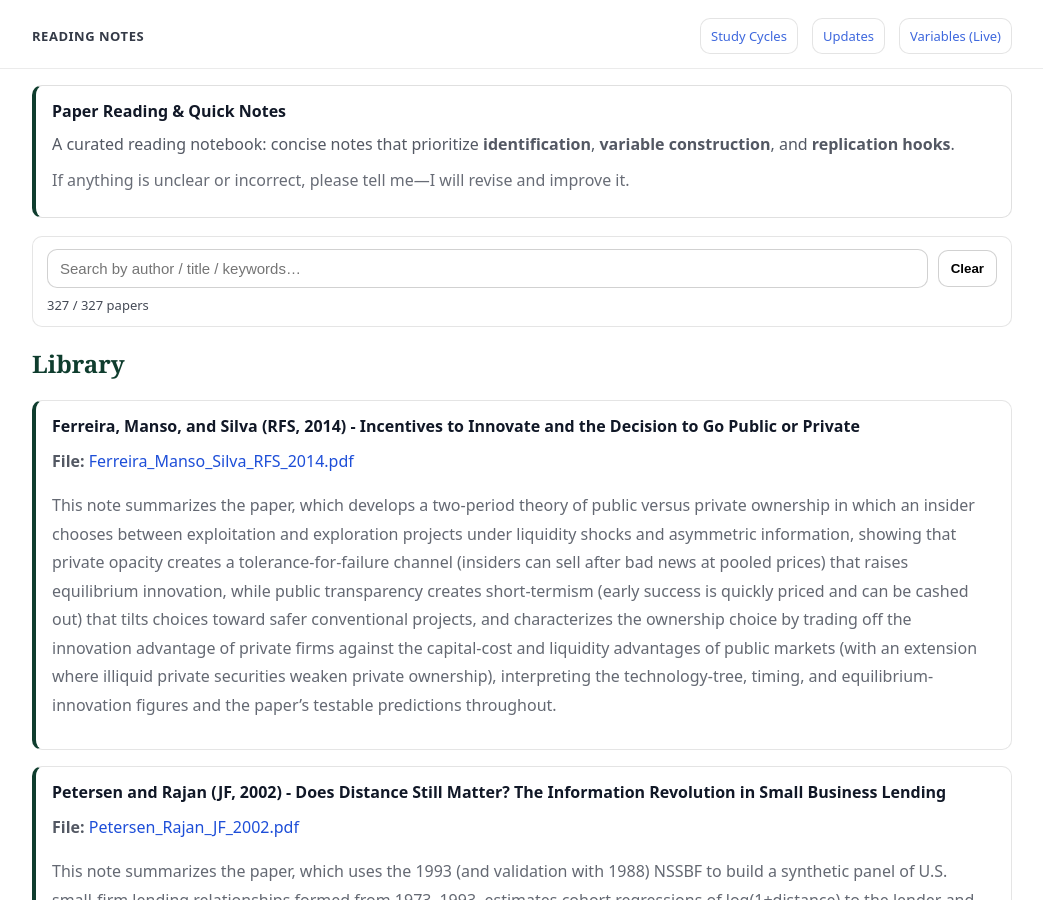
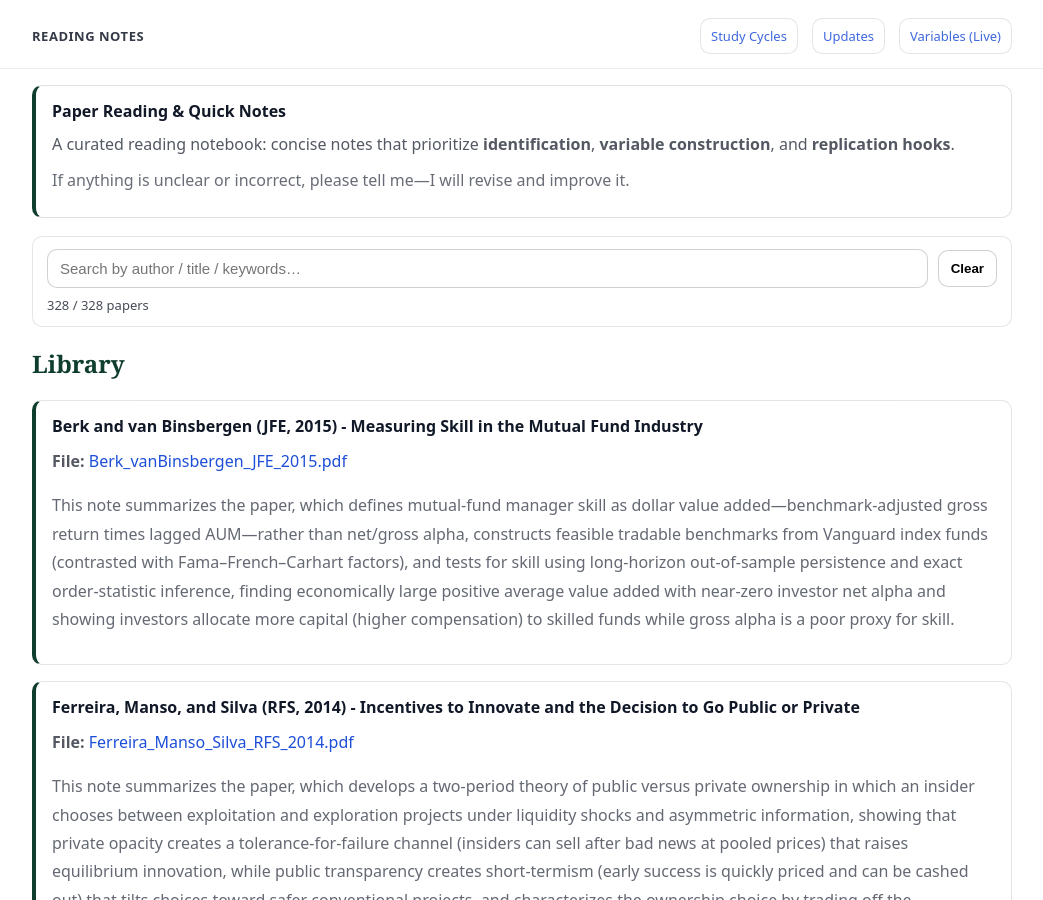
Before and after one commit to yaxinzn/study-archive, a Jekyll site: the page built from reading/index.md, in a window 1280 px wide and 900 px high. Shown: the whole window, without its empty margins (118-1161 px from the left). Built offline with Jekyll 4.4.1, drawn with Linux system fonts in a browser that asks for light colours.

Commit message:
Reading: add/update Berk_vanBinsbergen_JFE_2015.pdf

```diff
--- a/_data/reading.yml
+++ b/_data/reading.yml
@@ -1,3 +1,7 @@
+- title: "Berk and van Binsbergen (JFE, 2015) - Measuring Skill in the Mutual Fund Industry"
+  file: "Berk_vanBinsbergen_JFE_2015.pdf"
+  desc: "This note summarizes the paper, which defines mutual-fund manager skill as dollar value added—benchmark-adjusted gross return times lagged AUM—rather than net/gross alpha, constructs feasible tradable benchmarks from Vanguard index funds (contrasted with Fama–French–Carhart factors), and tests for skill using long-horizon out-of-sample persistence and exact order-statistic inference, finding economically large positive average value added with near-zero investor net alpha and showing investors allocate more capital (higher compensation) to skilled funds while gross alpha is a poor proxy for skill."
+
 - title: "Ferreira, Manso, and Silva (RFS, 2014) - Incentives to Innovate and the Decision to Go Public or Private"
   file: "Ferreira_Manso_Silva_RFS_2014.pdf"
   desc: "This note summarizes the paper, which develops a two-period theory of public versus private ownership in which an insider chooses between exploitation and exploration projects under liquidity shocks and asymmetric information, showing that private opacity creates a tolerance-for-failure channel (insiders can sell after bad news at pooled prices) that raises equilibrium innovation, while public transparency creates short-termism (early success is quickly priced and can be cashed out) that tilts choices toward safer conventional projects, and characterizes the ownership choice by trading off the innovation advantage of private firms against the capital-cost and liquidity advantages of public markets (with an extension where illiquid private securities weaken private ownership), interpreting the technology-tree, timing, and equilibrium-innovation figures and the paper’s testable predictions throughout."
```
Also changed, not shown: 1 other file.
